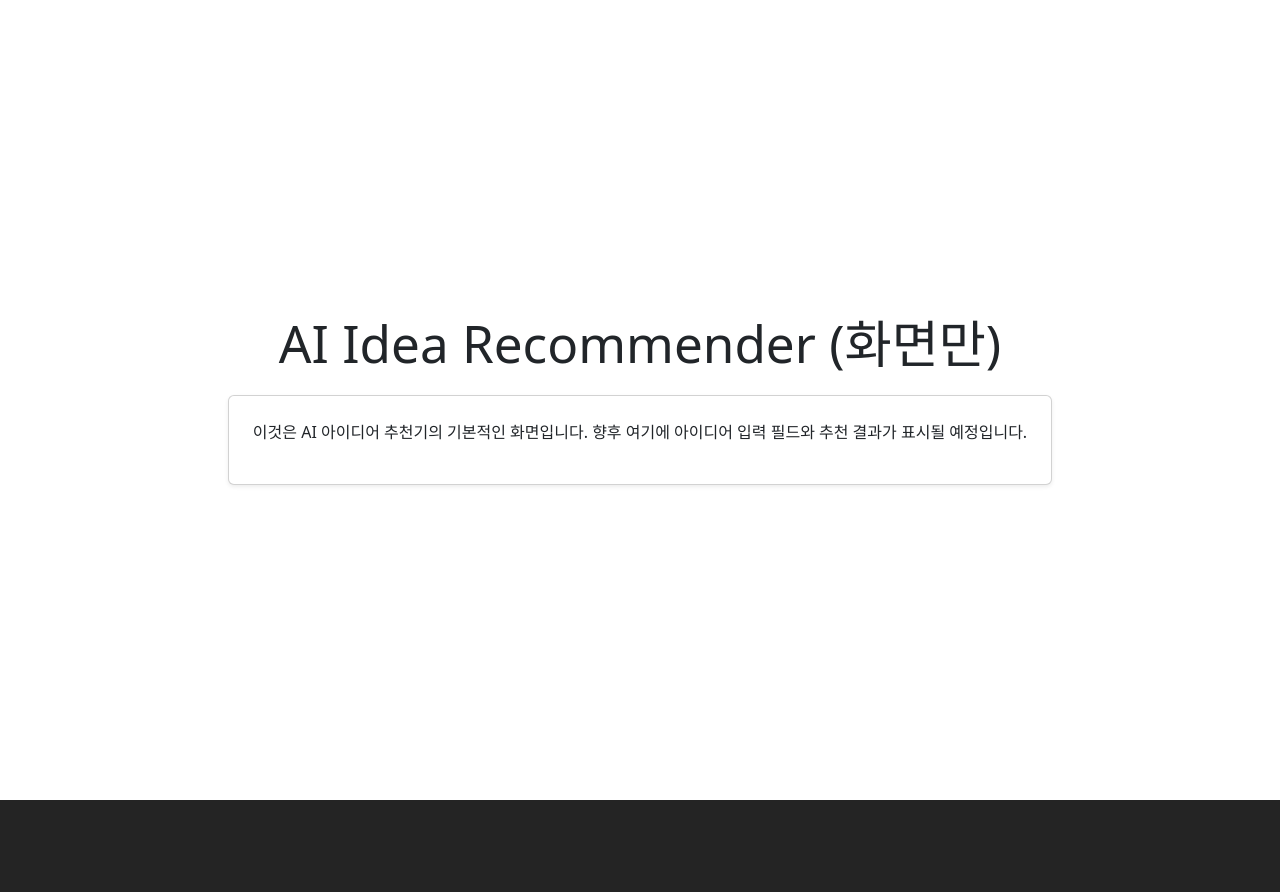
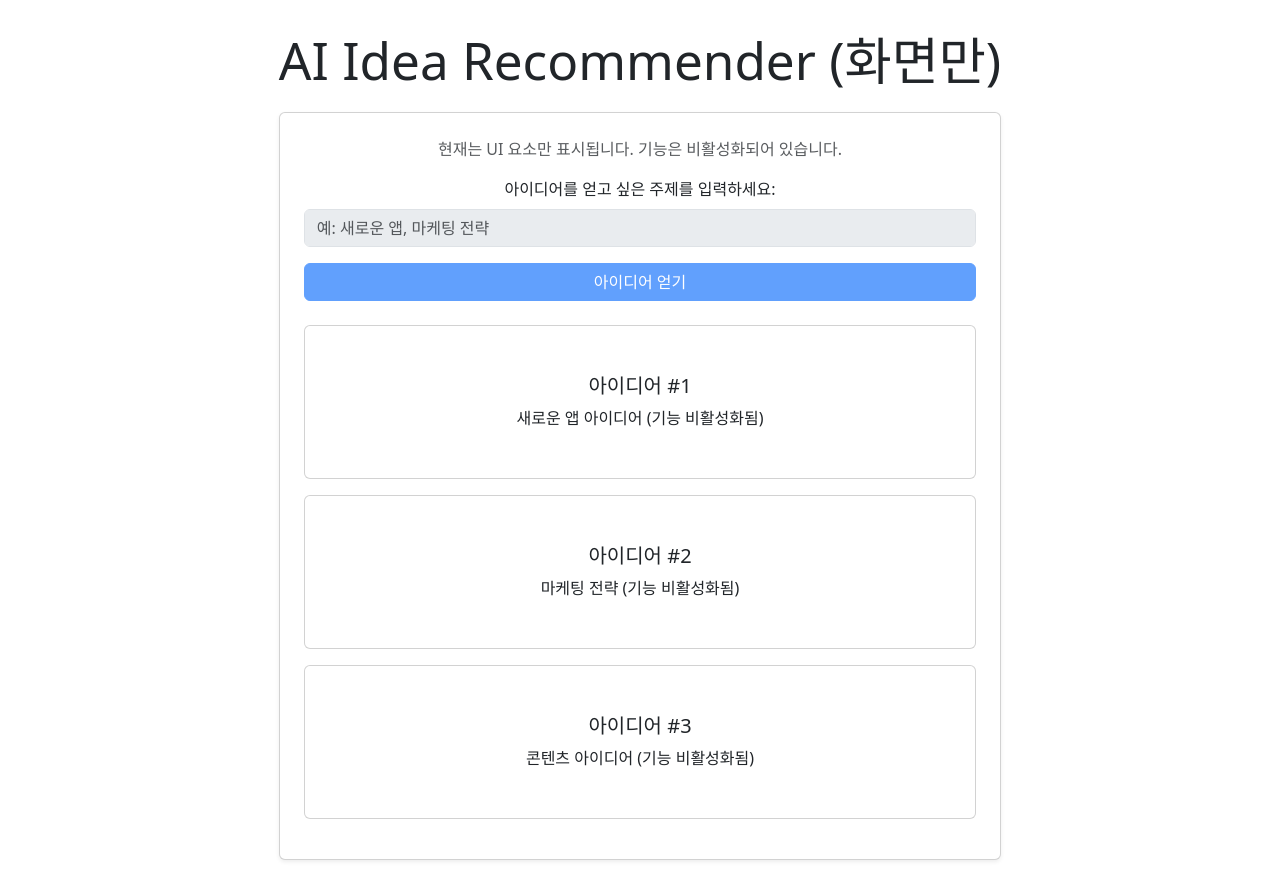
Before and after one commit to chanwookim0716/ai-idea-recommender, a React (Vite) app: page / in a window 1280 px wide. Before the commit the page ends 800 px from the top, so only its background shows below. Built offline with nearby package versions, Linux system fonts and the light colour scheme.

Commit message:
feat: Display all UI elements in App.tsx without functionality

```diff
--- a/src/App.tsx
+++ b/src/App.tsx
@@ -1,9 +1,9 @@
 import React from 'react';
 import './App.css';
-// import IdeaInput from './components/IdeaInput';
-// import GenerateButton from './components/GenerateButton';
-// import IdeaList from './components/IdeaList';
-// import LoadingSpinner from './components/LoadingSpinner';
+import IdeaInput from './components/IdeaInput';
+import GenerateButton from './components/GenerateButton';
+import IdeaList from './components/IdeaList';
+import LoadingSpinner from './components/LoadingSpinner';
 // import { generateIdeasMock } from './services/api';
 
 function App() {
@@ -37,35 +37,39 @@ function App() {
   //   }
   // };
 
+  // Placeholder data for display
+  const dummyIdeas = [
+    '새로운 앱 아이디어 (기능 비활성화됨)',
+    '마케팅 전략 (기능 비활성화됨)',
+    '콘텐츠 아이디어 (기능 비활성화됨)',
+  ];
+
   return (
     <div className="container">
       <h1 className="text-center mb-4">AI Idea Recommender (화면만)</h1>
       <div className="card p-4 shadow-sm">
-        <p className="text-center">
-          이것은 AI 아이디어 추천기의 기본적인 화면입니다.
-          향후 여기에 아이디어 입력 필드와 추천 결과가 표시될 예정입니다.
+        <p className="text-center text-muted">
+          현재는 UI 요소만 표시됩니다. 기능은 비활성화되어 있습니다.
         </p>
-        {/*
+
         <IdeaInput
-          value={topic}
-          onChange={handleTopicChange}
-          disabled={isLoading}
+          value="" // Dummy value
+          onChange={() => {}} // Dummy handler
+          placeholder="예: 새로운 앱, 마케팅 전략"
+          disabled={true} // Always disabled
         />
-        <GenerateButton onClick={generateIdeas} disabled={isLoading} />
+        <GenerateButton onClick={() => alert('기능이 비활성화되어 있습니다.')} disabled={true} />
 
-        <LoadingSpinner isLoading={isLoading} />
+        <LoadingSpinner isLoading={false} /> {/* Not loading */}
 
-        {error && (
+        {/* Error display placeholder */}
+        {false && (
           <div className="alert alert-danger mt-3" role="alert">
-            {error}
+            오류 메시지 (비활성화됨)
           </div>
         )}
 
-        {!isLoading && ideas.length > 0 && <IdeaList ideas={ideas} />}
-        {!isLoading && ideas.length === 0 && !error && topic.trim() && (
-            <p className="text-muted mt-3">아이디어를 생성하려면 버튼을 클릭하세요.</p>
-        )}
-        */}
+        <IdeaList ideas={dummyIdeas} />
       </div>
     </div>
   );
```
